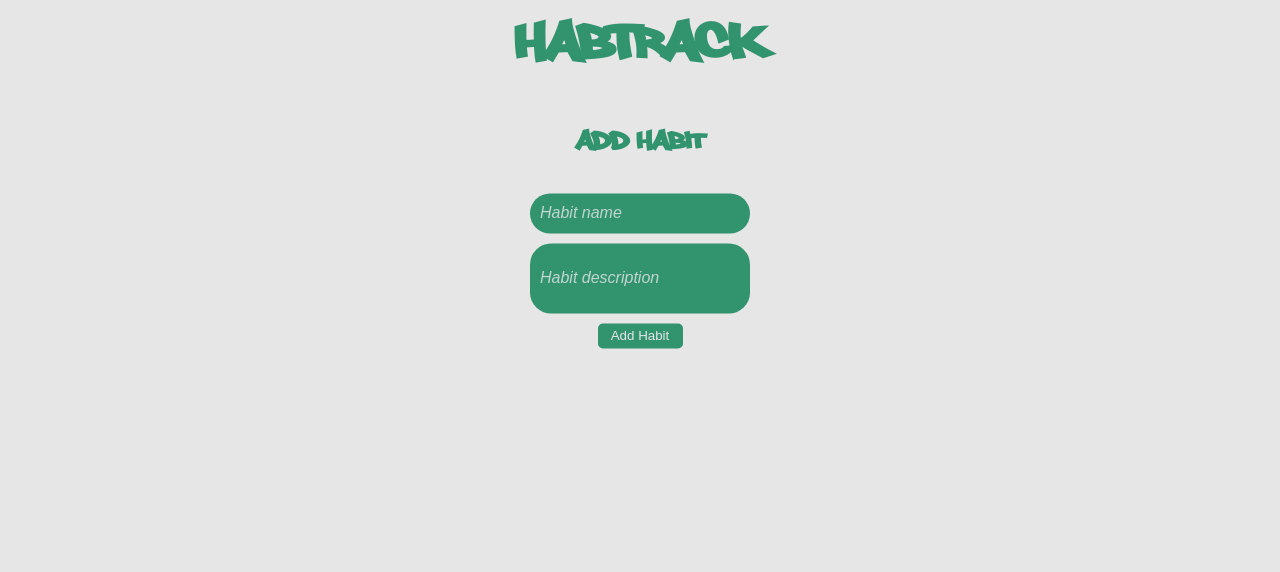
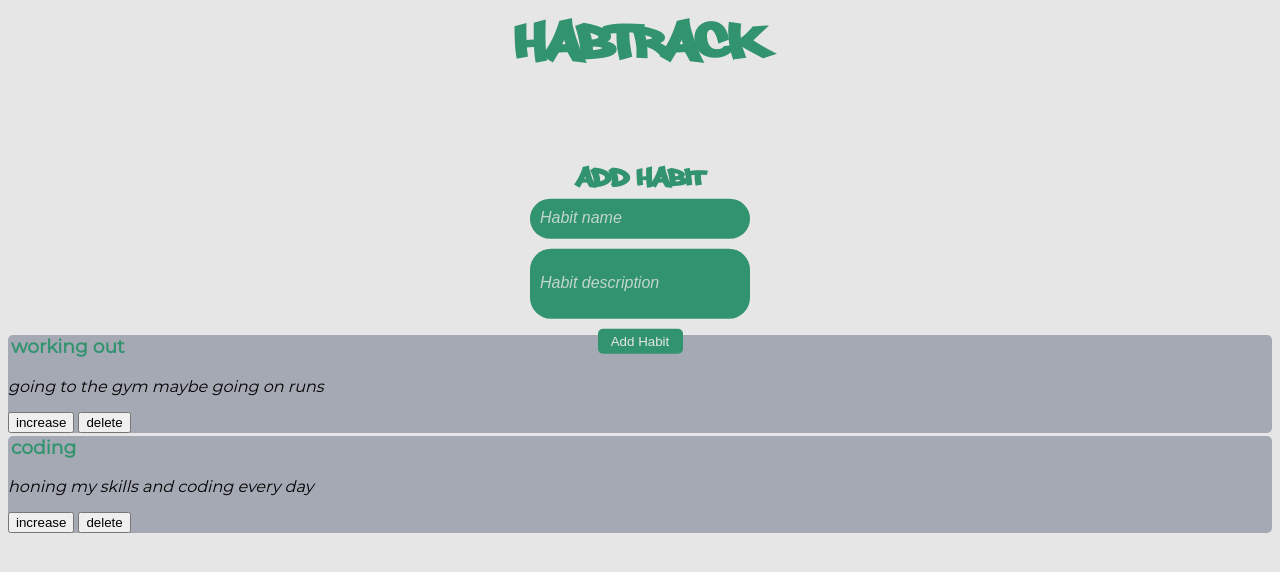
Before and after one commit to justincox8/HabTrack, a Flask app: page / in a window 1280 px wide. Shown: the top 572 px of the page. Run offline with Flask 3, Linux system fonts and the light colour scheme.

Commit message:
adding habits dynamically adds divs that display habits added some css for that will continue later

```diff
--- a/habit.json
+++ b/habit.json
@@ -1,22 +1,12 @@
 {
     "1": {
-        "habit": "a",
-        "description": "a",
+        "habit": "working out",
+        "description": "going to the gym maybe going on runs",
         "streak": 0
     },
     "2": {
-        "habit": "b",
-        "description": "b",
-        "streak": 0
-    },
-    "3": {
-        "habit": "c",
-        "description": "c",
-        "streak": 0
-    },
-    "4": {
-        "habit": "d",
-        "description": "c",
+        "habit": "coding",
+        "description": "honing my skills and coding every day",
         "streak": 0
     }
 }
--- a/static/css/styles.css
+++ b/static/css/styles.css
@@ -6,6 +6,14 @@
     font-style: normal;
     font-display: swap;
 }
+
+@font-face {
+    font-family: 'Montserrat Regular';
+    font-style: normal;
+    font-weight: normal;
+    src: local('Montserrat Regular'), url('fonts/Montserrat-Regular.woff') format('woff');
+    }
+
 h1.title{
     color: #32936f;
     text-align: center;
@@ -68,6 +76,7 @@ h2.subtitle {
     text-align: center;
     font-family: "Philly Sans", sans-serif;
     font-size: 32px;
+    margin-bottom: -5px;
 
 }
 
@@ -87,3 +96,25 @@ button.add {
     align-self: center;
     padding: 5px;
 }
+
+h3.habit {
+    font-family: "Montserrat Regular";
+    color: #32936f;
+    margin-top: 3px;
+    margin-left: 3px;
+}
+
+p.habdesc {
+    font-family: "Montserrat Regular";
+    font-size: medium;
+    font-style: italic;
+}
+div.allhabits {
+    margin-top: 260px;
+}
+
+div.habitcointainer {
+    display:absolute;
+    background-color: #A5A9B4;
+    border-radius: 5px;
+}
--- a/templates/index.html
+++ b/templates/index.html
@@ -18,5 +18,18 @@
         </form>
 
     </div>
+
+    <div class="allhabits">
+        {% for key, value in habits.items() %}
+        <div class="habitcointainer">
+            <h3 class="habit">{{ value['habit'] }}</h3>
+            <p class="habdesc"> {{ value['description']}}</p>
+            <form action="/submit" method="post" >
+                <button class="increase">increase</button>
+                <button class="delete" type="submit">delete</button>
+            </form>
+        </div>
+    {% endfor %}
+    </div>
 </body>
 </html>
--- a/tracker.py
+++ b/tracker.py
@@ -8,6 +8,14 @@ def print_habits():
     print("HabTrack\n")
     for key, value in habits.items():
         print(f"{key}. {value['habit']}-{value['description']}\nStreak: {value['streak']}\n")
+
+def get_habits():
+    try:
+        with open('habit.json', 'r') as f:
+            habits = json.load(f)
+    except json.decoder.JSONDecodeError:
+        habits = {}
+    return habits
 
 def add_habit(habit, desc):
     try:
--- a/web.py
+++ b/web.py
@@ -6,7 +6,8 @@ app = Flask(__name__)
 
 @app.route("/")
 def index():
-    return render_template('index.html')
+    habits = get_habits()
+    return render_template('index.html' ,habits=habits)
 
 @app.route('/submit', methods=['POST'])
 def submit_habit():
```
Also changed, not shown: static/css/fonts/Montserrat-Regular.woff (added).
